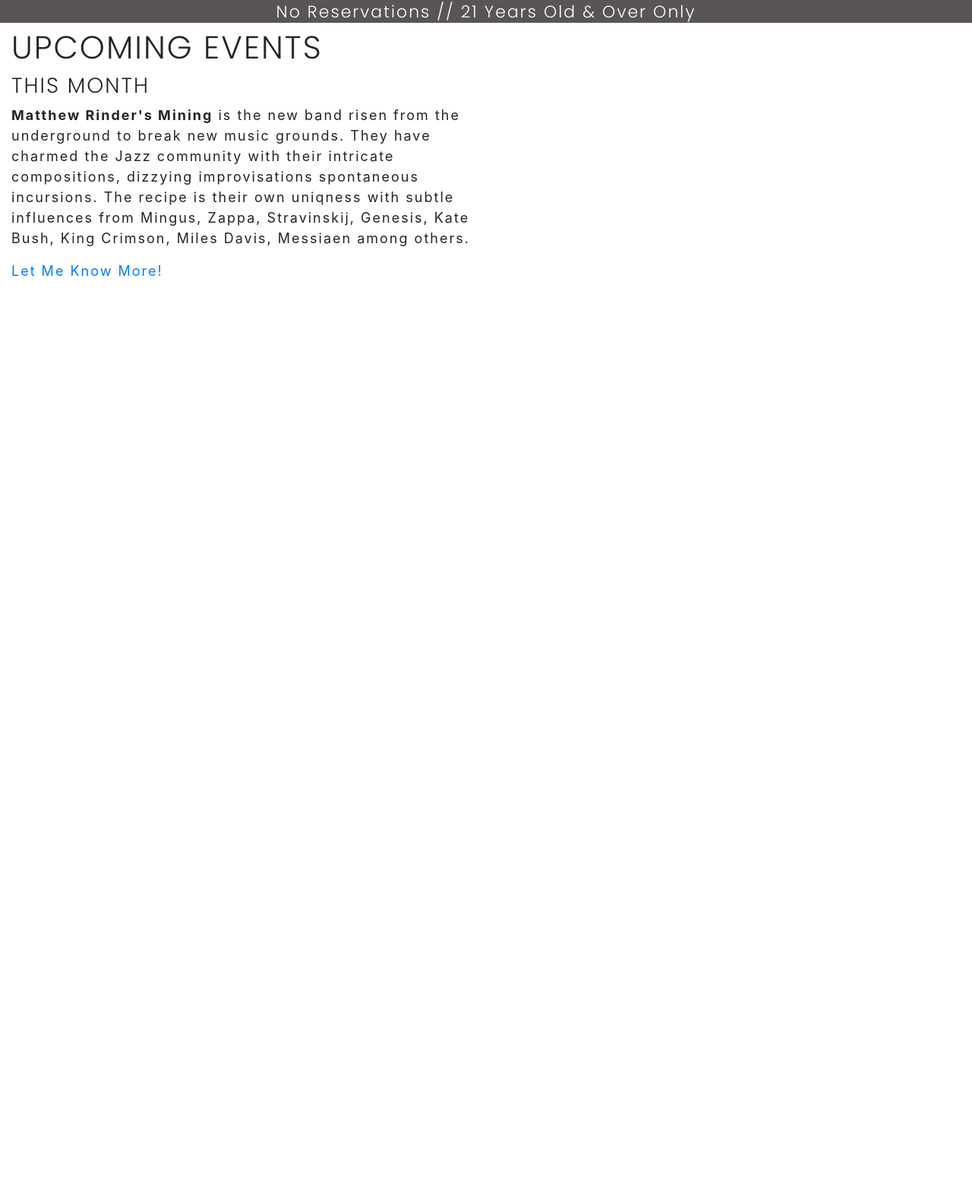
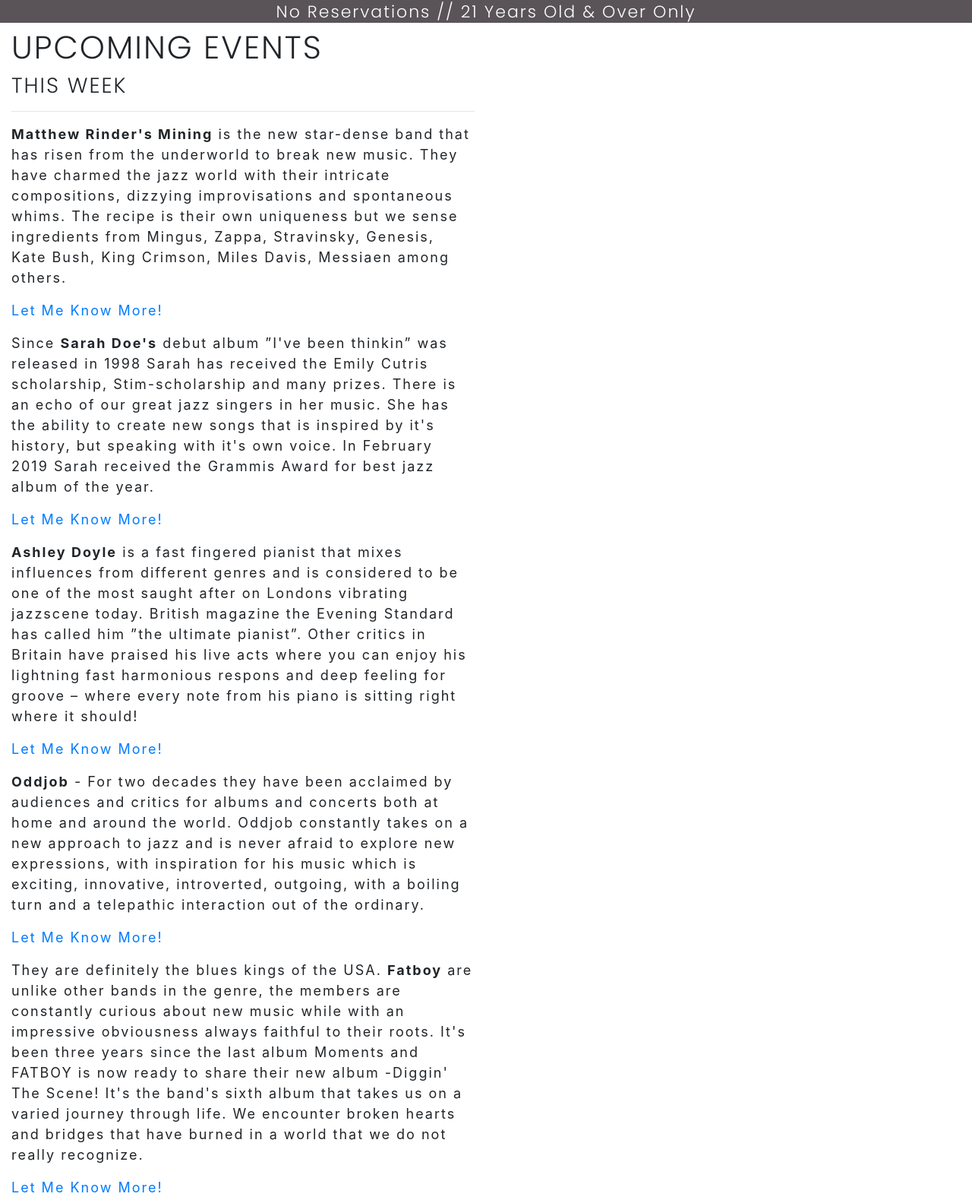
Before and after one commit to Code-Institute-Submissions/milestone_project_1-6, a plain HTML site: page index.html in a window 1280 px wide. Shown: the part 1695-3274 px from the top of the page at 76% size. Before the commit the page ends 2081 px from the top, so only its background shows below. Drawn offline with nearby package versions, Linux system fonts and the light colour scheme.

Commit message:
Added text about artists with an external link to Spotify. Tested link with no errors.

```diff
--- a/index.html
+++ b/index.html
@@ -85,17 +85,50 @@
         <div class="row">
             <div class="col -sm-12 col-md-6"><a name="events"></a>
                 <h1>Upcoming Events</h1>
-                <h2>This Month</h2>
+                <h2>This Week</h2>
+                <hr>
                 <!--Text copied and translated from Fashing-->
                 <p>
-                <strong>Matthew Rinder's Mining</strong> is the new band risen from the underground to break new music grounds.
-                They have charmed the Jazz community with their intricate compositions, dizzying
-                improvisations spontaneous incursions. The recipe is their own uniqness with subtle influences from
-                Mingus, Zappa, Stravinskij, Genesis, Kate Bush, King Crimson, Miles Davis, Messiaen among others.</p>
-                <p><a href="https://www.spotify.com>">Let Me Know More!</a></p>
+                <strong>Matthew Rinder's Mining</strong> is the new star-dense band that has risen from the underworld to break new music.
+                They have charmed the jazz world with their intricate compositions, dizzying improvisations and spontaneous whims. The
+                recipe is their own uniqueness but we sense ingredients from Mingus, Zappa, Stravinsky, Genesis, Kate Bush, King Crimson,
+                Miles Davis, Messiaen among others.
+                </p>
+                <p><a href="https://www.spotify.com" target="_blank">Let Me Know More!</a></p>
                 <p>
-
+                Since <strong>Sarah Doe's</strong> debut album ”I've been thinkin” was released in 1998 Sarah has received the Emily Cutris
+                scholarship, Stim-scholarship and many prizes. There is an echo of our great jazz singers in her music.
+                 She has the ability to create new songs that is inspired by it's history, but speaking with it's own voice.
+                In February 2019 Sarah received the Grammis Award for best jazz album of the year.
                 </p>
+                <p><a href="https://www.spotify.com" target="_blank">Let Me Know More!</a></p>
+                <p>
+                <strong>Ashley Doyle</strong> is a fast fingered pianist that mixes influences from different genres and is considered to be one of the most saught after on
+                 Londons vibrating jazzscene today. British magazine the Evening Standard has called him ”the ultimate pianist”. Other
+                 critics in Britain have praised his live acts where you can enjoy his lightning fast harmonious respons and deep feeling
+                 for groove – where every note from his piano is sitting right where it should!
+                </p>
+                <p><a href="https://www.spotify.com" target="_blank">Let Me Know More!</a></p>
+                <p>
+                <strong>Oddjob</strong> - For two decades they have been acclaimed by audiences and critics for albums and concerts both at home and around the world.
+                Oddjob constantly takes on a new approach to jazz and is never afraid to explore new expressions, with inspiration for his music which is
+                exciting, innovative, introverted, outgoing, with a boiling turn and a telepathic interaction out of the ordinary.
+                </p>
+                <p><a href="https://www.spotify.com" target="_blank">Let Me Know More!</a></p>
+                <p>
+                They are definitely the blues kings of the USA. <strong>Fatboy</strong> are unlike other bands in the genre, the members are constantly curious about new
+                music while with an impressive obviousness always faithful to their roots. It's been three years since the last album Moments and
+                FATBOY is now ready to share their new album -Diggin' The Scene! It's the band's sixth album that takes us on a varied journey through life.
+                We encounter broken hearts and bridges that have burned in a world that we do not really recognize.
+                </p>
+                <p><a href="https://www.spotify.com" target="_blank">Let Me Know More!</a></p>
+                <p>
+                "Sing Me the News" is the title of jazz singer/songwriter <strong>Janet Doeson's</strong> new album! A loosely held concept album about the
+                different stages of a crisis and the desire to move on out of it. Musically, as always with Lena, it is a seamless genre mix,
+                held together by the red thread that is her voice, tone dialing and instrumentation. Her art pop contains elements of jazz,
+                blues, country and orchestral landscapes.
+                </p>
+                <p><a href="https://www.spotify.com" target="_blank">Let Me Know More!</a></p>
             </div>
         </div>
     </div>
```
Also changed, not shown: 1 other file.
